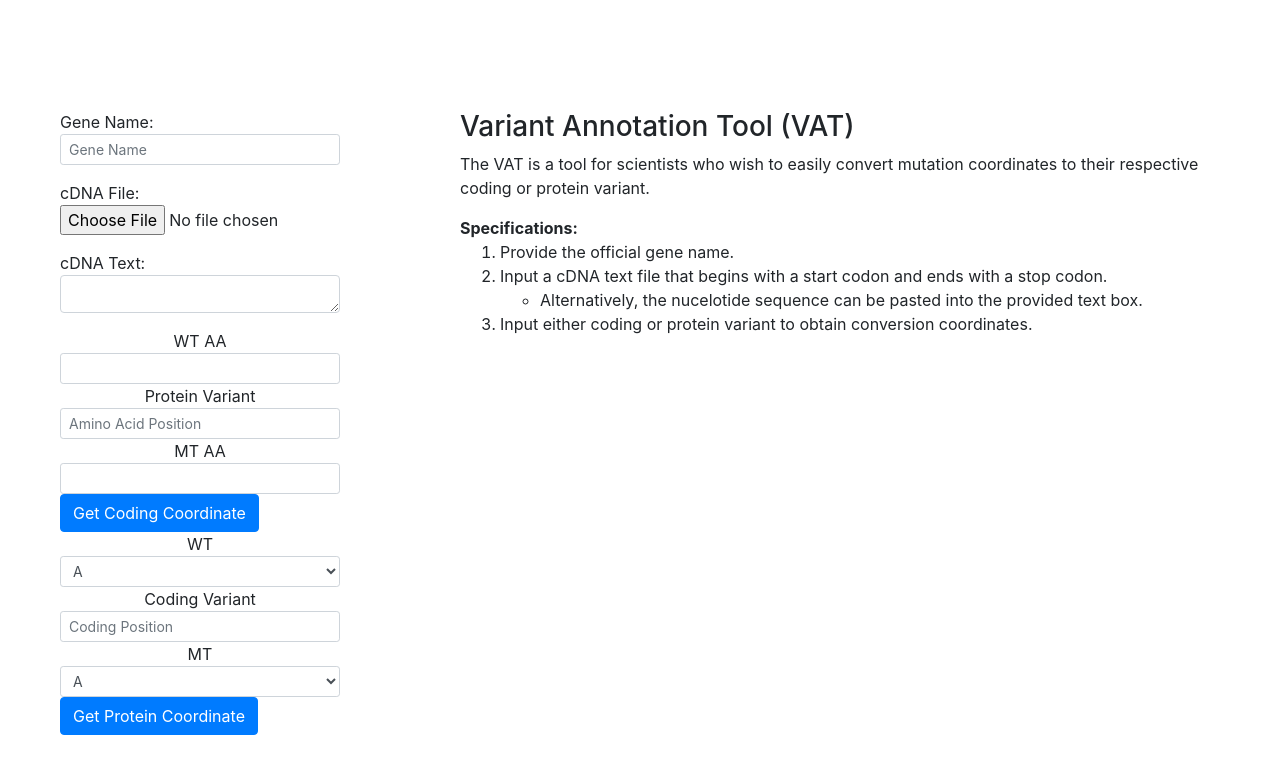
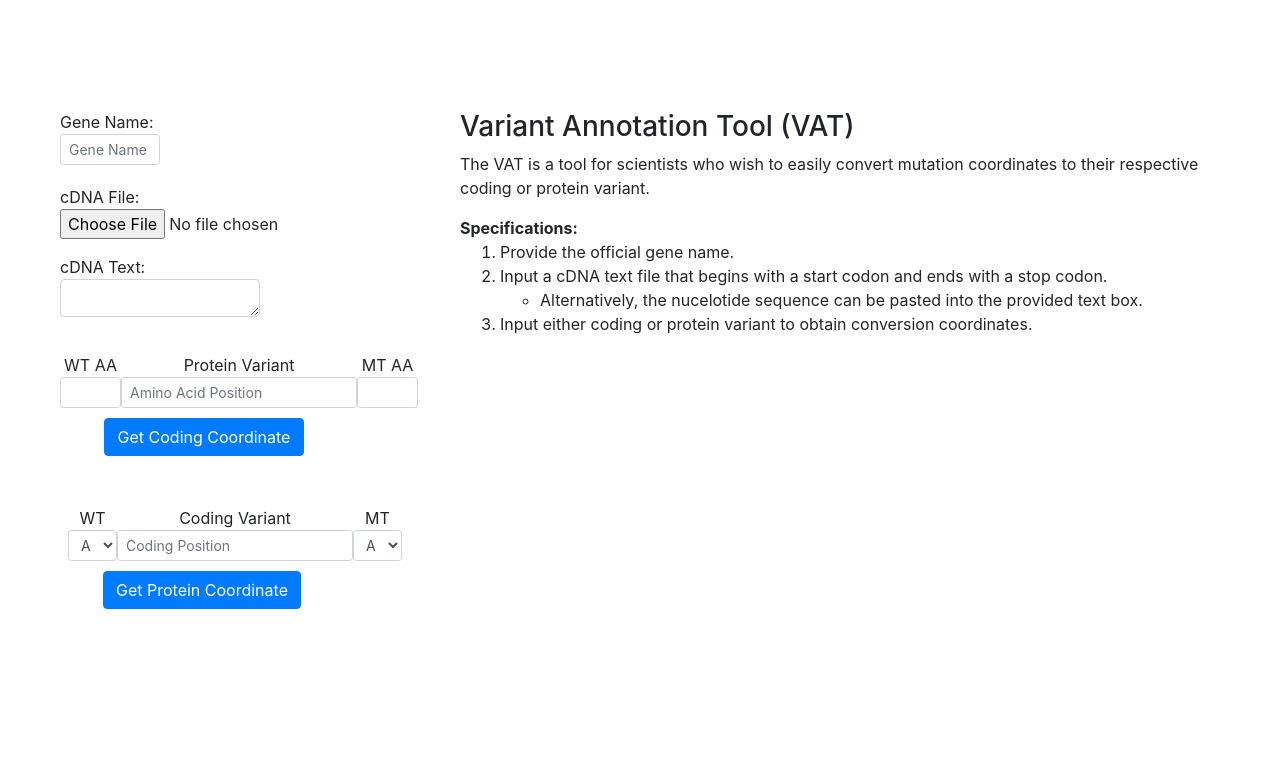
Before and after one commit to JustinzGit/variant_conversion_tool, a Django app: page /conversion/ in a window 1280 px wide. Shown: the top 774 px of the page. Run offline with Django 3.2, Linux system fonts and the light colour scheme; some libraries are stand-ins or nearby versions.

Commit message:
apply styling to inputs

```diff
--- a/conversion/static/styles.css
+++ b/conversion/static/styles.css
@@ -7,3 +7,63 @@
 .grid-item {
     padding: 60px;
   }
+
+/*Gene name input*/
+#gene_name {
+    width: 100px;
+    margin-bottom: 20px;
+}
+
+/* cDNA text box */
+#textbox {
+    width: 200px;
+}
+
+/* Amino acid inputs */
+#wt_aa, #mt_aa {
+    width: 61px;
+}
+
+/*AA input div*/
+#aa_input{
+    width: 400px;
+}
+
+/*Selections for aa input*/
+#aa_input, #wt_aa, #aa_location, #mt_aa{
+    float: left;
+    overflow: hidden;
+    padding-top: 10px;
+    padding-bottom: 10px;
+}
+
+/*Button to submit form*/
+#coding_button{
+    width: 200px;
+    margin-left: 44px;
+}
+
+/*NT input div*/
+#nt_input {
+    width: 400px;
+    margin-left: 8px;
+}
+
+#nt_input > select {
+    width: 50px;
+}
+
+/*Selections for nt input*/
+#nt_input, #wt_nt, #nt_location, #mt_nt{
+    float: left;
+    overflow: hidden;
+    padding-top: 20px;
+    padding-bottom: 10px;
+}
+
+/*Button to submit form*/
+#protein_button{
+    width: 200px;
+    margin-left: 35px;
+    padding-bottom: 40px;
+}
```
